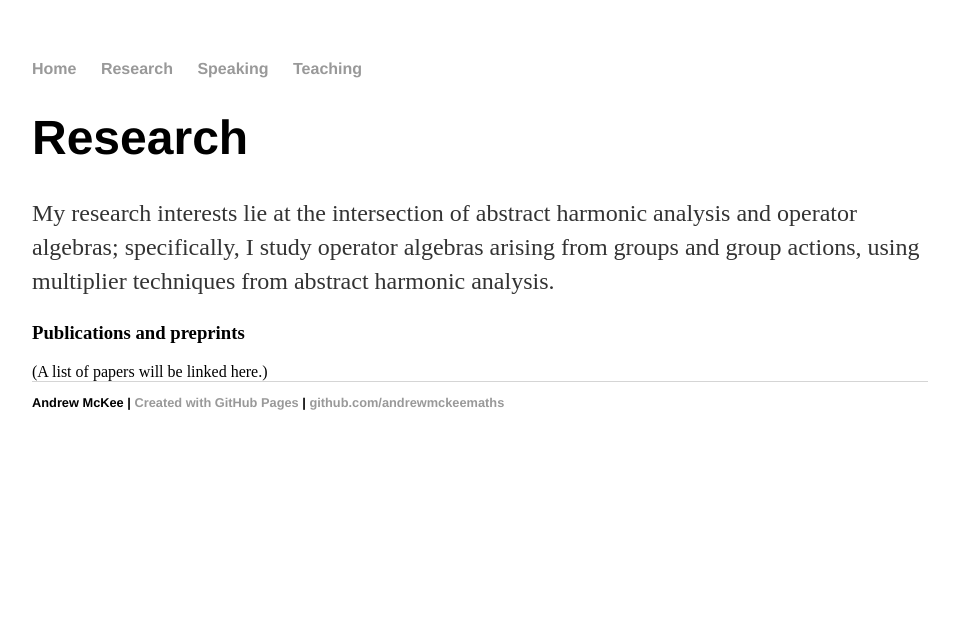
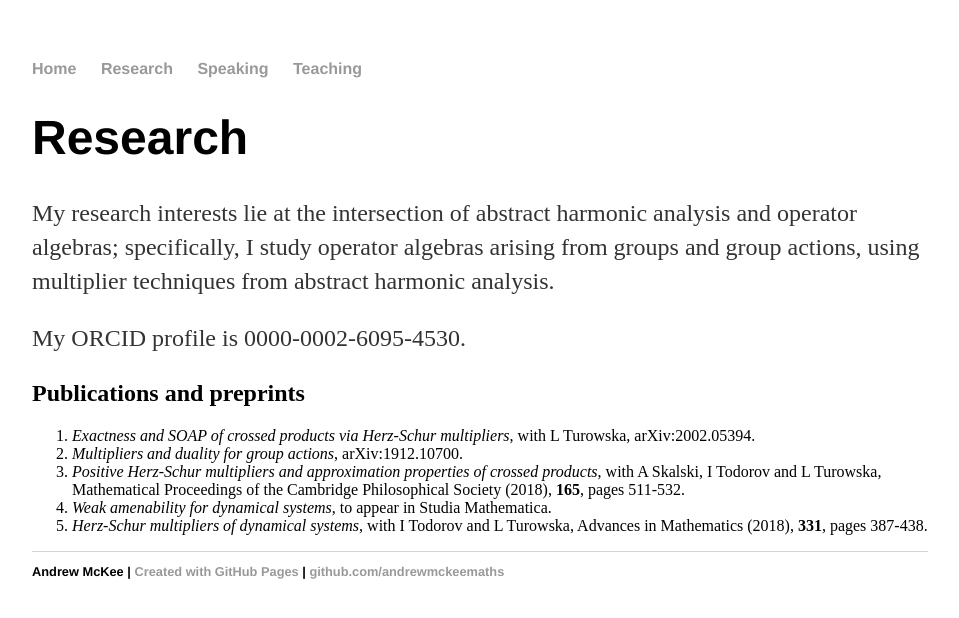
Before and after one commit to andrewmckeemaths/andrewmckeemaths.github.io, a Jekyll site: the page built from research/index.html, in a window 1280 px wide. Shown: the top 618 px of the page, without its empty margins (160-1119 px from the left). Built offline with Jekyll 4.4.1, drawn with Linux system fonts in a browser that asks for light colours.

Commit message:
Update index.html
Added list of papers

```diff
--- a/research/index.html
+++ b/research/index.html
@@ -6,6 +6,14 @@ title: Andrew McKee
 
 <p>My research interests lie at the intersection of abstract harmonic analysis and operator algebras; specifically, I study operator algebras arising from groups and group actions, using multiplier techniques from abstract harmonic analysis.</p>
 
-<h3>Publications and preprints</h3>
+<p>My ORCID profile is 0000-0002-6095-4530.</p>
 
-(A list of papers will be linked here.)
+<h2>Publications and preprints</h2>
+
+<ol>
+  <li><em>Exactness and SOAP of crossed products via Herz-Schur multipliers</em>, with L Turowska, arXiv:2002.05394.</li>
+  <li><em>Multipliers and duality for group actions</em>, arXiv:1912.10700.</li>
+  <li><em>Positive Herz-Schur multipliers and approximation properties of crossed products</em>, with A Skalski, I Todorov and L Turowska, Mathematical Proceedings of the Cambridge Philosophical Society (2018), <strong>165</strong>, pages 511-532.</li>
+  <li><em>Weak amenability for dynamical systems</em>, to appear in Studia Mathematica.</li>
+  <li><em>Herz-Schur multipliers of dynamical systems</em>, with I Todorov and L Turowska, Advances in Mathematics (2018), <strong>331</strong>, pages 387-438.</li>
+</ol>
```
